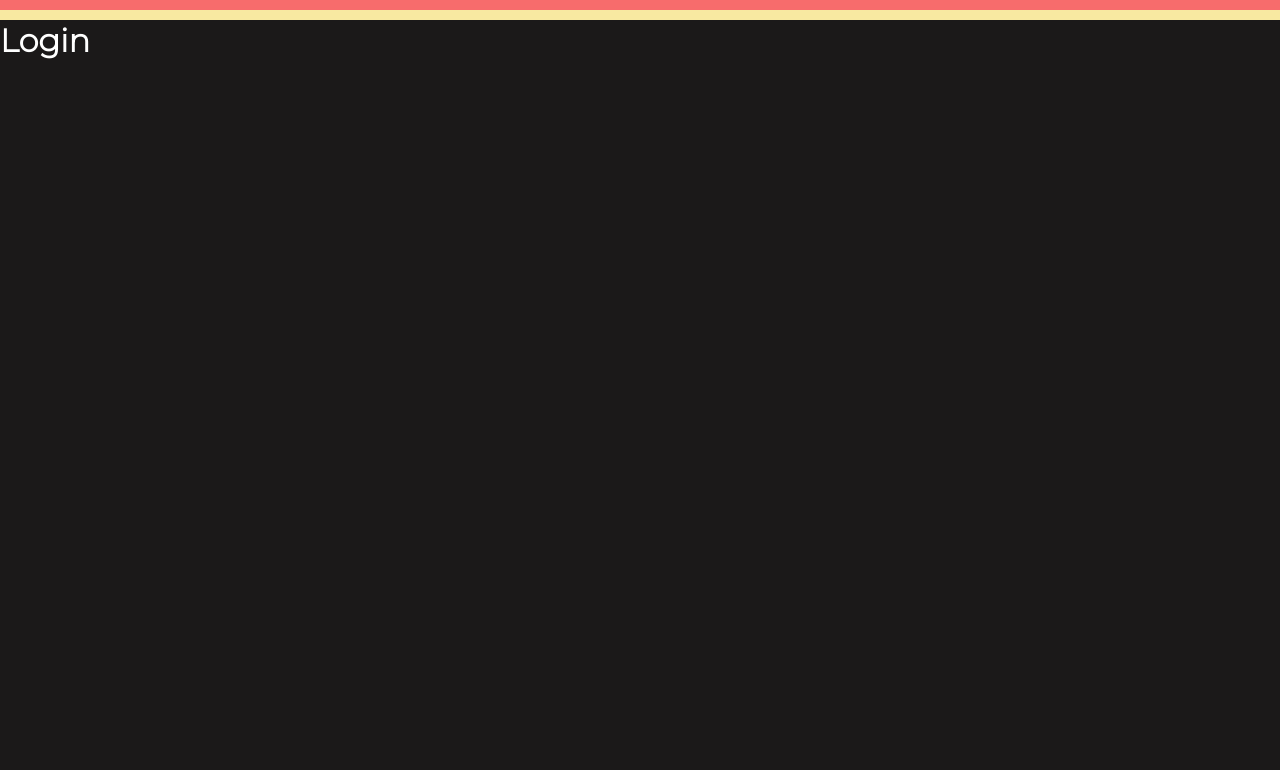
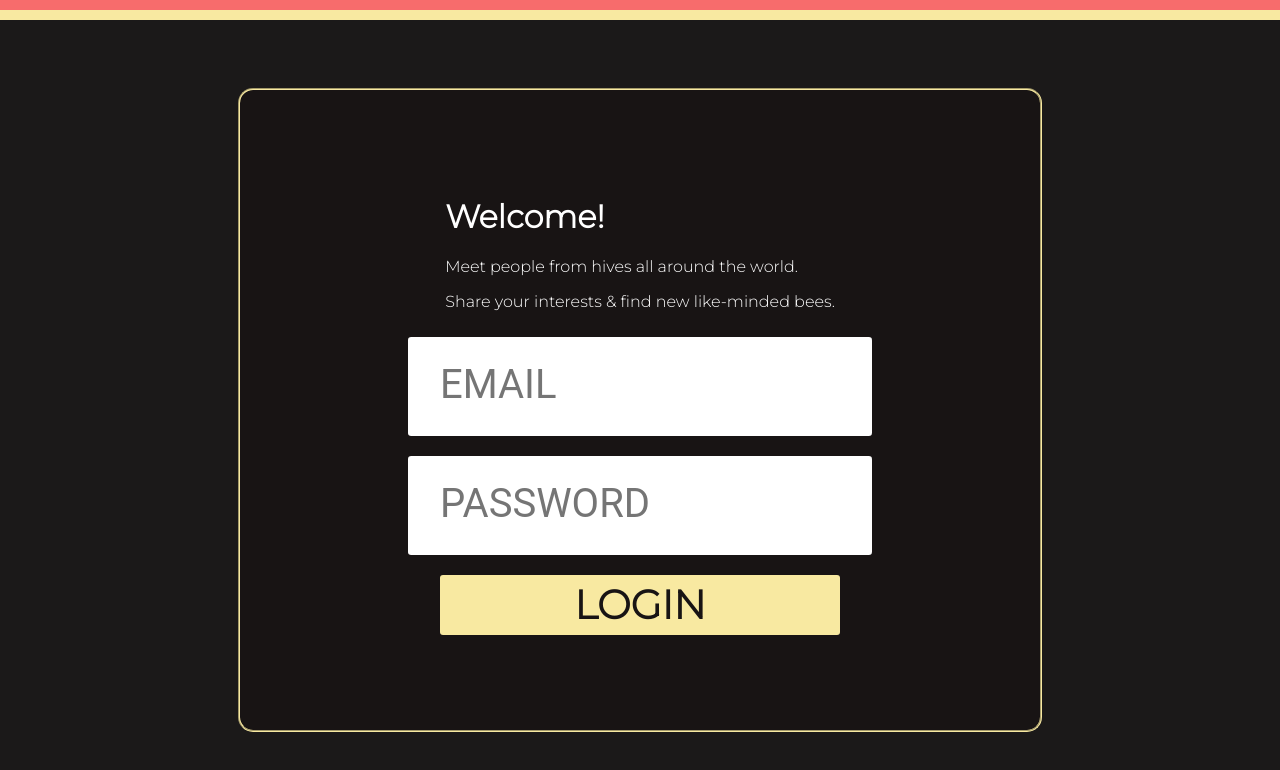
Before and after one commit to snenenenenenene/FlareHive, a React (Create React App) app in the folder frontend/: page /login in a window 1280 px wide. Shown: the top 770 px of the page. Built offline with nearby package versions, Linux system fonts and the light colour scheme.

Commit message:
Adding ENV file and Login Page

```diff
--- a/frontend/package.json
+++ b/frontend/package.json
@@ -13,7 +13,9 @@
     "@types/react": "^17.0.11",
     "@types/react-dom": "^17.0.8",
     "@types/react-router-dom": "^5.1.7",
+    "axios": "^0.21.1",
     "bootstrap-icons": "^1.5.0",
+    "dotenv": "^10.0.0",
     "emailjs-com": "^3.1.0",
     "react": "^17.0.2",
     "react-dom": "^17.0.2",
--- a/frontend/src/App.css
+++ b/frontend/src/App.css
@@ -129,6 +129,64 @@ body {
   align-items: center;
   height: calc(100vh - 20px);
 }
+.login-container {
+  display: flex;
+  margin-top: 20px;
+  align-items: center;
+  justify-content: center;
+  height: calc(100vh - 20px);
+  background-color: var(--primary-2);
+}
+.login-form {
+  display: flex;
+  align-items: center;
+  justify-content: center;
+  flex-direction: column;
+  background-color: var(--primary);
+  width: 50em;
+  height: 40em;
+  border-radius: 15px;
+  border-width: 2px;
+  border-style: groove;
+  border-color: var(--tertiary);
+}
+.login-input {
+  font-family: "Roboto", sans-serif;
+  color: #333;
+  font-size: 2.5rem;
+  margin: 10px;
+  padding: 1.5rem 2rem;
+  border-radius: 0.2rem;
+  border: none;
+  width: 10em;
+  display: block;
+  border-bottom: 0.3rem solid transparent;
+  transition: all 0.3s;
+}
+.login-input:focus {
+  background-color: #fbe4e4;
+  outline: none;
+}
+.login-button {
+  border-radius: 3px;
+  border-style: none;
+  background-color: var(--tertiary);
+  color: var(--primary);
+  width: 10em;
+  height: 1.5em;
+  font-size: 40px;
+  font-family: "Montserrat", sans-serif;
+  margin: 10px;
+  cursor: pointer;
+  font-weight: 900;
+}
+.login-button:hover {
+  border-radius: 3px;
+  border-style: none;
+  background-color: var(--secondary);
+  color: var(--text-color);
+  transition: all 0.3s;
+}
 
 .chat-container {
   display: flex;
--- a/frontend/src/App.tsx
+++ b/frontend/src/App.tsx
@@ -1,9 +1,10 @@
-import React from "react";
+import {useState} from "react";
 import {
   BrowserRouter as Router,
   Switch,
   Route,
-  Link
+  Link,
+  Redirect
 } from "react-router-dom";
 import './App.css';
 import Login from "./Components/Authentication/Login.Component";
@@ -12,20 +13,19 @@ import Dashboard from "./Components/Dashboard/Dashboard.Component";
 import Settings from "./Components/Settings/Settings.Component";
 
 export default function App() {
+  const [authenticated, setAuthenticated] = useState(false);
+  if (authenticated === true) {
   return (
     <div>
       <Router>
       <div className="App">
       <Switch>
-          <Route path="/login" component={Login}>
-          </Route>
           <Route path="/chat/:recipient" component={Chat}>
           </Route>
           <Route exact path="/settings" component={Settings}>
           </Route>
           <Route exact path="/" component={Dashboard}>
           </Route>
-
         </Switch>
         </div>
       </Router>
@@ -35,5 +35,28 @@ export default function App() {
         <div className="yellow-decoration"></div>
       </div>
     </div>
-  );
+  )
+}
+  else {
+    return (
+      <div>
+      <Router>
+      <div className="App">
+      <Switch>
+        <Route exact path="/">
+          <Redirect to="/login"></Redirect>
+        </Route>
+          <Route path="/login" component={Login}>
+          </Route>
+        </Switch>
+        </div>
+      </Router>
+      <div className="top-decoration">
+        <div className="red-decoration"></div>
+        <div className="orange-decoration"></div>
+        <div className="yellow-decoration"></div>
+      </div>
+    </div>
+    )
   }
+  }
--- a/frontend/src/Components/Authentication/Login.Component.tsx
+++ b/frontend/src/Components/Authentication/Login.Component.tsx
@@ -1,7 +1,44 @@
+import {useState} from 'react';
+import axios from 'axios';
 export default function Login() {
+  const [email, setEmail] = useState('');
+  const [password, setPassword] = useState('');
+
+  const login = (e : any) => {
+    e.preventDefault();
+    axios.post(`${process.env.REACT_APP_API_URL}/login`,
+    {
+      email: email,
+      password: password
+    })
+    .then(response => {
+      console.log(response)
+    })
+    .catch(error => {
+      console.log(error)
+    })
+  }
+
   return (
-    <div>
-      <h1>Login</h1>
+    <div className="login-container">
+      <div>
+      <form className="login-form" onSubmit={e => login(e)}>
+        <div>
+        <h1>Welcome!</h1>
+        <p>Meet people from hives all around the world.</p>
+        <p>Share your interests &amp; find new like-minded bees.</p>
+      </div>
+        <div>
+        <input className="login-input" onChange={e => setEmail(e.target.value)} placeholder="EMAIL" ></input>
+        </div>
+        <div>
+        <input className="login-input" onChange={e => setPassword(e.target.value)} placeholder="PASSWORD" ></input>
+        </div>
+        <div>
+        <button className="login-button" type="submit" onClick={e => login(e)}>LOGIN</button>
+        </div>
+      </form>
+      </div>
     </div>
   );
 }
```
Also changed, not shown: 1 other file (tests, documents, lock files or other folders).
